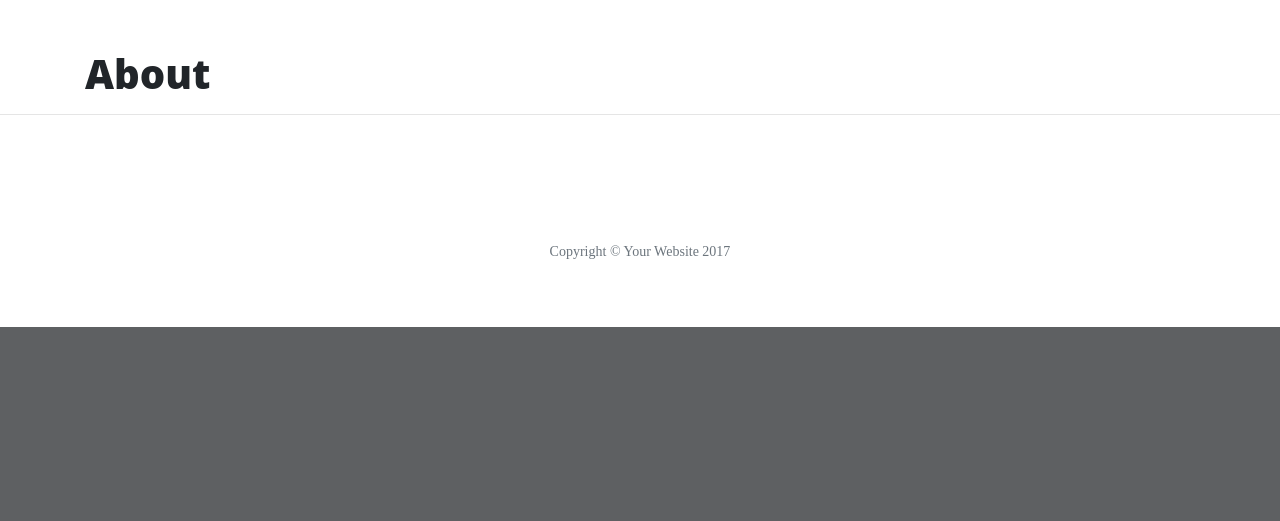
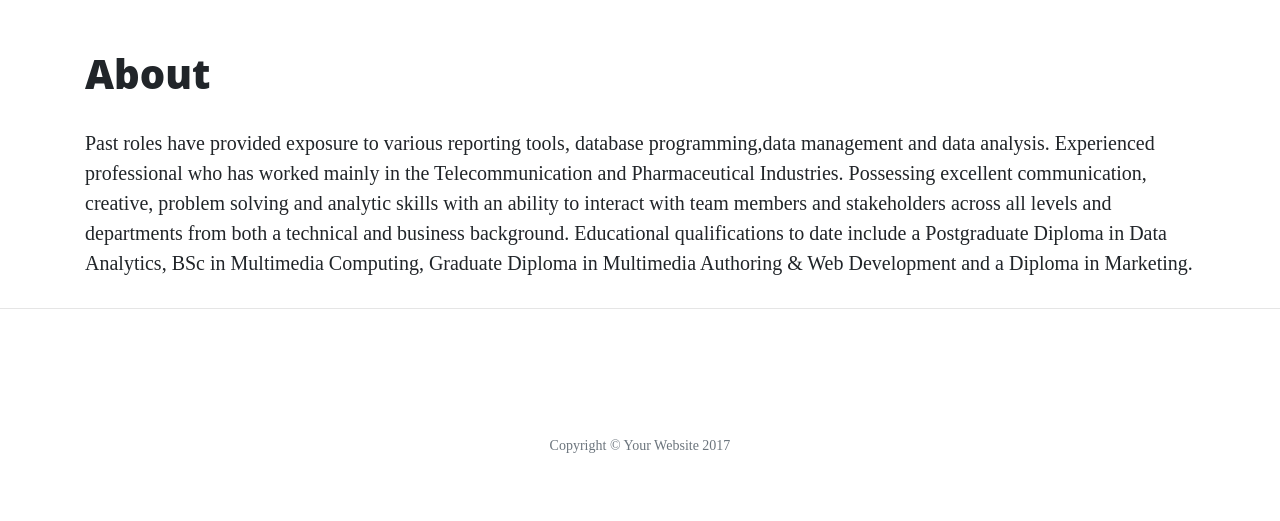
Before and after one commit to desflaherty/flask, a Flask app: page /about in a window 1280 px wide. Shown: the part 532-1053 px from the top of the page. Before the commit the page ends 859 px from the top, so only its background shows below. Run offline with Flask 2, Linux system fonts and the light colour scheme; some libraries are stand-ins or nearby versions.

Commit message:
passing data from a view to a template

```diff
--- a/run.py
+++ b/run.py
@@ -13,17 +13,17 @@ def index():
 
 @app.route('/about')
 def about():
-    return render_template("about.html")
+    return render_template("about.html", page_title="About")
 
 
 @app.route('/contact')
 def contact():
-    return render_template("contact.html")
+    return render_template("contact.html", page_title="Contact")
 
 
 @app.route('/careers')
 def careers():
-    return render_template("careers.html")
+    return render_template("careers.html", page_title="Careers")
 
 
 if __name__ == '__main__':
--- a/templates/about.html
+++ b/templates/about.html
@@ -1,3 +1,16 @@
 {% extends 'base.html' %} {% block content %}
-<h1>About</h1>
+<h1>{{page_title}} </h1>
+<p>
+    Past roles have provided exposure to various reporting tools,
+    database programming,data management and data analysis.
+    Experienced professional who has worked mainly in the
+    Telecommunication and Pharmaceutical Industries. Possessing
+    excellent communication, creative, problem solving and analytic
+    skills with an ability to interact with team members and stakeholders
+    across all levels and departments from both a technical and business background.
+
+Educational qualifications to date include a Postgraduate Diploma in Data Analytics, BSc in Multimedia Computing, Graduate Diploma in Multimedia Authoring & Web Development and a Diploma in Marketing.
+
+
+</p>
 {% endblock %}
--- a/templates/careers.html
+++ b/templates/careers.html
@@ -1,3 +1,3 @@
 {% extends 'base.html' %} {% block content %}
-<h1>Come Work With Us!</h1>
+<h1>{{page_title}}</h1>
 {% endblock %}
--- a/templates/contact.html
+++ b/templates/contact.html
@@ -1,3 +1,3 @@
 {% extends 'base.html' %} {% block content %}
-<h1>Contact Us!</h1>
+<h1>{{page_title}}</h1>
 {% endblock %}
```
